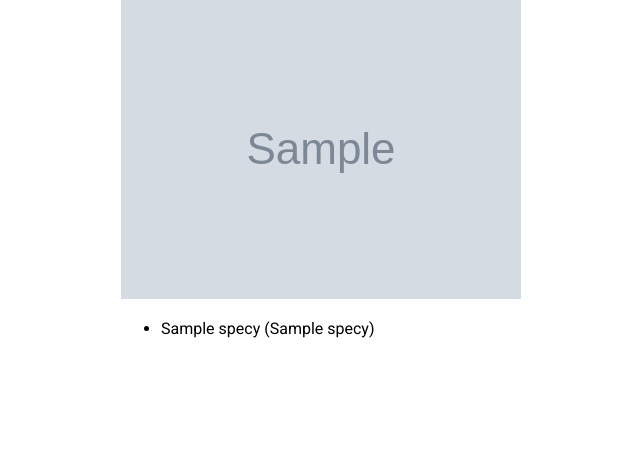
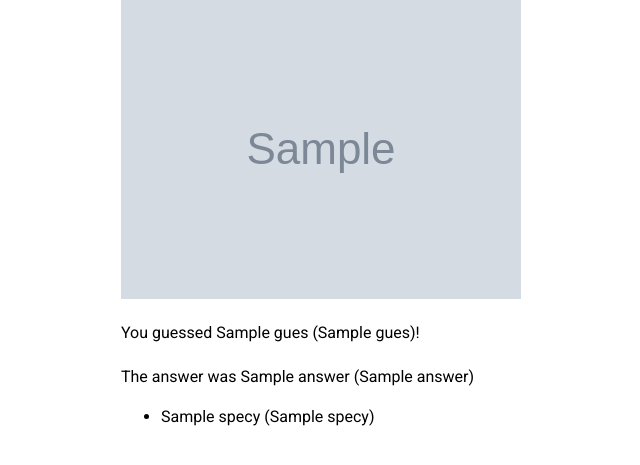
Before and after one commit to linbug/planigale, a Flask app: template templates/summary.html in a window 1280 px wide. Shown: the part 253-718 px from the top of the page, without its empty margins (219-859 px from the left). Run offline with Flask 2, Linux system fonts and the light colour scheme; the template is opened without the code that fills it: most values are stand-ins (such as "Sample title", 1, 10 or a date in 2020); grey boxes marked "Sample" are stand-in pictures; parts of the project's set-up code (start-up, migrations or seed data) failed here and were passed over.

Commit message:
Additions to summary page inc correct andwers

```diff
--- a/templates/summary.html
+++ b/templates/summary.html
@@ -27,9 +27,17 @@
 
 <img src = {{question.picture}}>
 
+<p> You guessed {{question.guess.scientific_name ~ ' (' ~  question.guess.common_name ~ ')'}}! </p>
+
+<p> The answer was {{question.answer.scientific_name ~ ' (' ~  question.answer.common_name ~ ')'}} </p>
+
 <ul>
+
 {% for species in question.species %}
-<li>{{species.scientific_name}} ({{ species.common_name }})
+
+<li>
+{{species.scientific_name ~ ' (' ~  species.common_name ~ ')'}}
+
 </li>
 {% endfor %}
 </ul>
```
